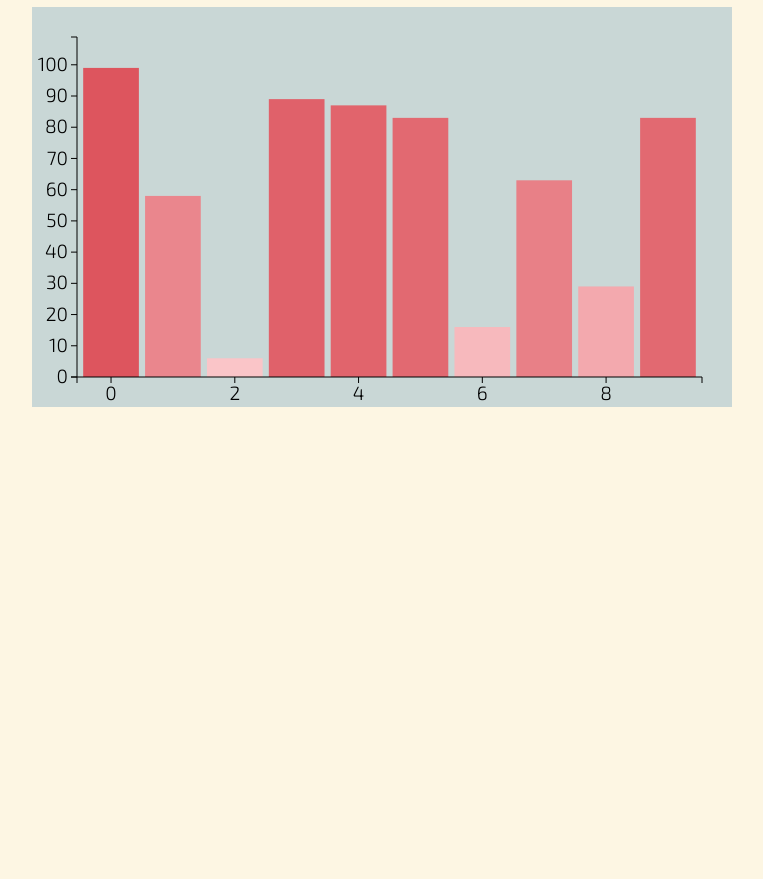
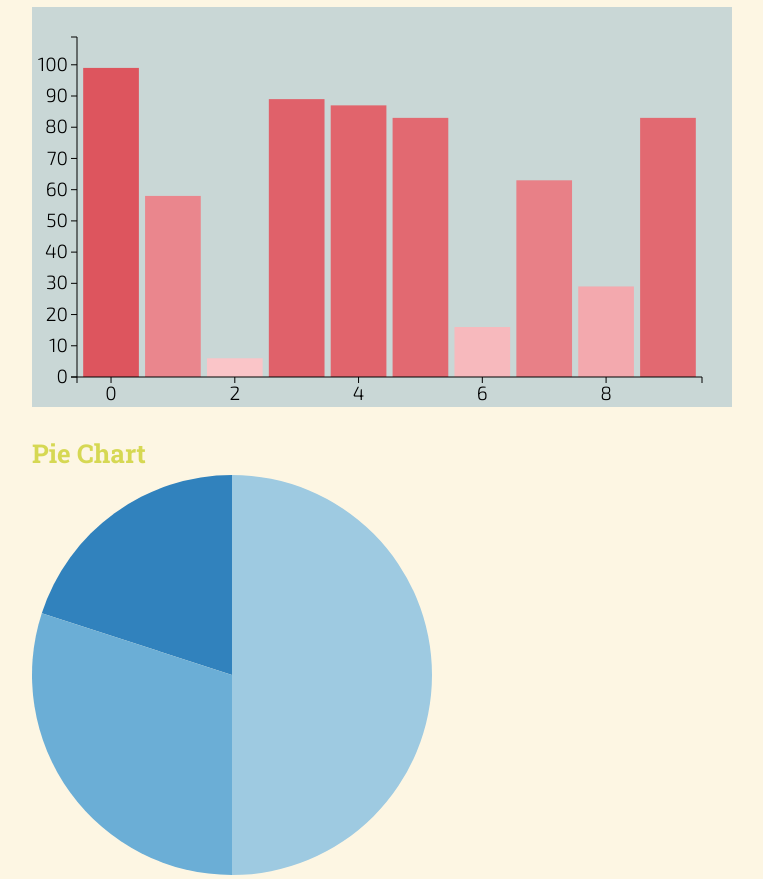
Before and after one commit to tazy44/D3-Charts, a plain HTML site: page index.html in a window 1280 px wide. Shown: the part 89-968 px from the top of the page, without its empty margins (96-859 px from the left). Before the commit the page ends 800 px from the top, so only its background shows below. Drawn offline with Linux system fonts and the light colour scheme.

Commit message:
Creating the pie chart

```diff
--- a/index.html
+++ b/index.html
@@ -11,6 +11,8 @@
     <h2>D3 Charts</h2>
     <h6>Bar Chart</h6>
     <section id="bar-chart"></section>
+    <h6>Pie Chart</h6>
+    <section id="pie-chart"></section>
   </div>
   <script src="_/d3.min.js"></script>
   <script src="script.js"></script>
--- a/script.js
+++ b/script.js
@@ -104,3 +104,44 @@ xGuide.attr('transform', 'translate('+margin.left+', '+(height+margin.top)+')')
         .style({'fill': 'none', 'stroke': '#000'})
 xGuide.selectAll('line')
         .style({'stroke': '#000'})
+
+/////////////////////////////////////// The Pie Chart ///////////////////////////////////
+
+var pieWidth = 400,
+    pieHeight = 400,
+    pieRadius = 200,
+    pieColors = d3.scale.category20c();
+
+var pieData = [
+    {
+        label: "Rick",
+        value: 20
+    },
+    {
+        label: "Ronald",
+        value: 30
+    },
+    {
+        label: "Rose",
+        value: 50
+    }
+]
+
+var pie = d3.layout.pie()
+                .value(function(d) {
+                    return d.value;
+                })
+var pieArc = d3.svg.arc()
+                .outerRadius(pieRadius);
+
+var pieChart = d3.select('#pie-chart').append('svg')
+                .attr('width', pieWidth)
+                .attr('height', pieHeight)
+                .append('g')
+                    .attr('transform', 'translate('+(pieWidth-pieRadius)+','+(pieHeight-pieRadius)+')')
+                    .selectAll('path').data(pie(pieData))
+                    .enter().append('path')
+                    .attr('fill', function(d, i) {
+                        return pieColors(i);
+                    })
+                    .attr('d', pieArc)
```
